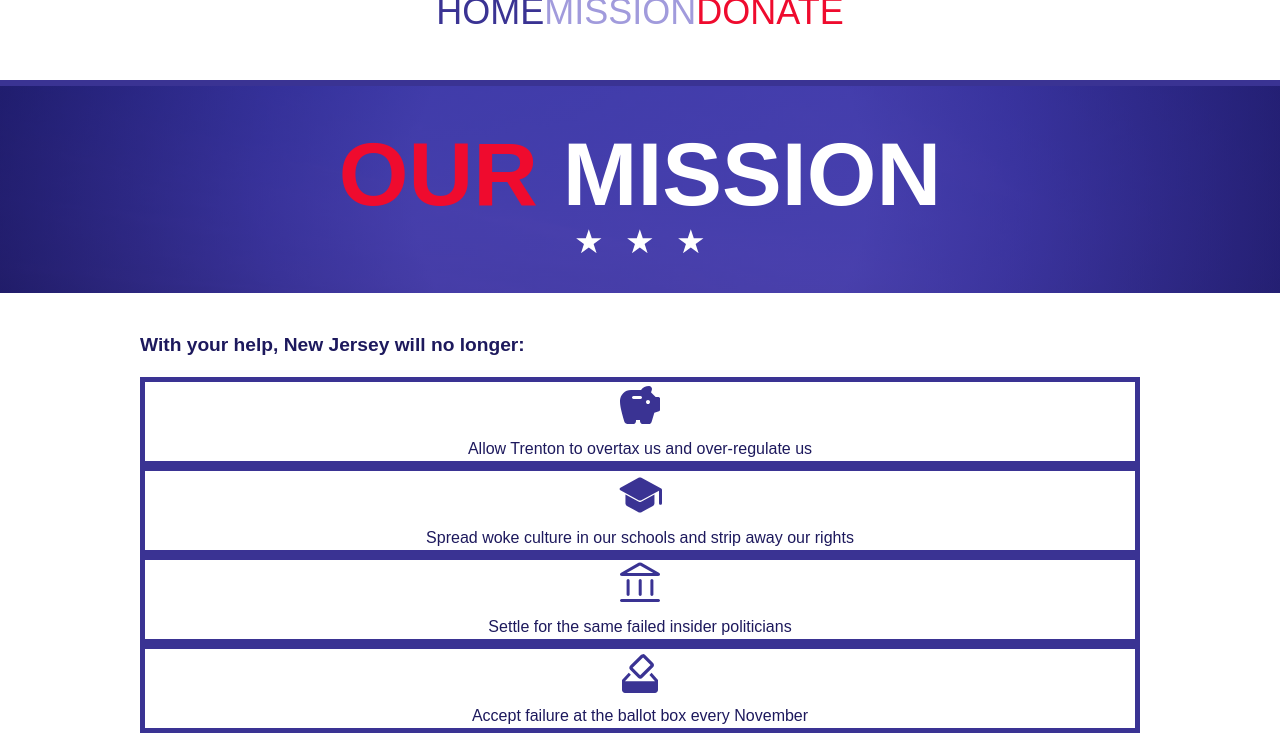
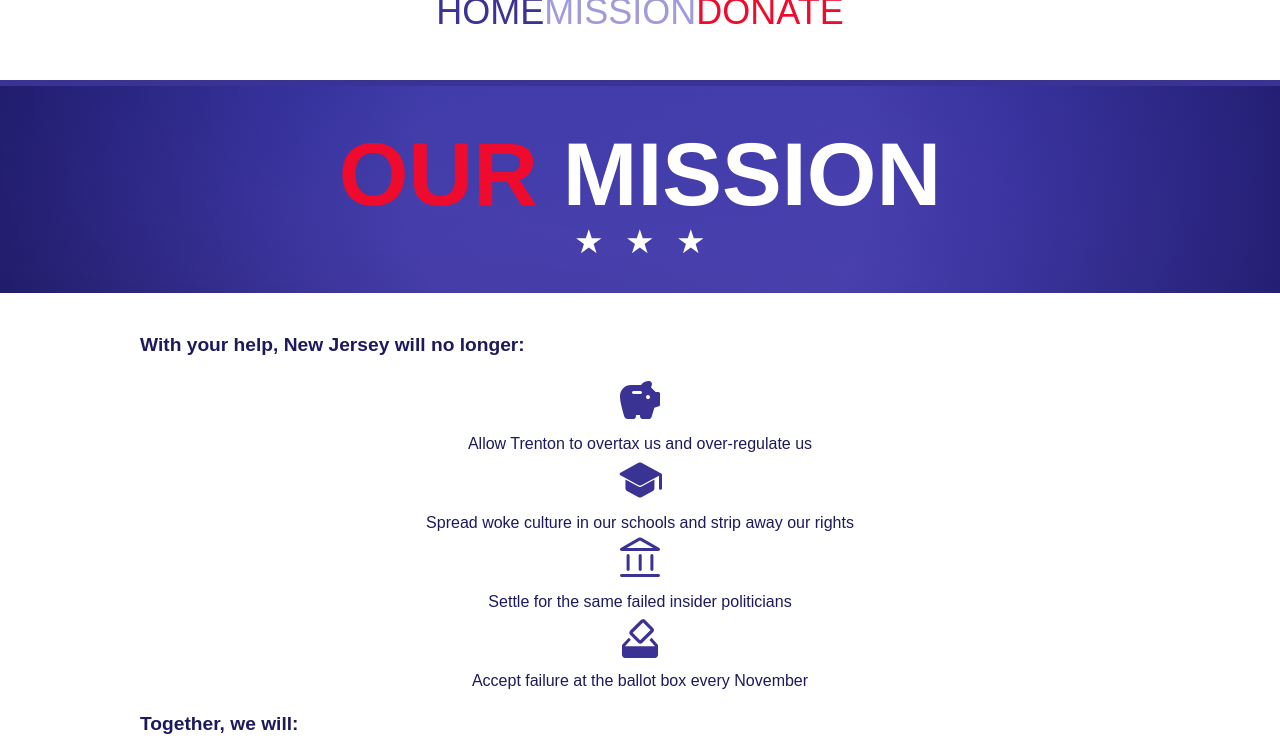
Before and after one commit to National-Public-Affairs/ecs-nj-splash-react, a React (Vite) app: page /mission in a window 1280 px wide. Shown: the top 755 px of the page. Built offline with nearby package versions, Linux system fonts and the light colour scheme; a web font is replaced by a local one.

Commit message:
unused styling

```diff
--- a/src/components/Tile/Tile.tsx
+++ b/src/components/Tile/Tile.tsx
@@ -4,15 +4,11 @@ import styles from './Tile.module.css';
 type Props = {
   icon: ReactNode | string,
   text: string,
-  borderColor: '#ef0b2e' | '#3a3393',
 }
 
-export default function Tile({ icon, text, borderColor }: Props) {
+export default function Tile({ icon, text }: Props) {
   return (
-    <div
-      className={styles.wrapper}
-      style={{ border: `5px solid ${borderColor}` }}
-    >
+    <div className={styles.wrapper}>
       {
         typeof icon === 'string'
           ? (
```
